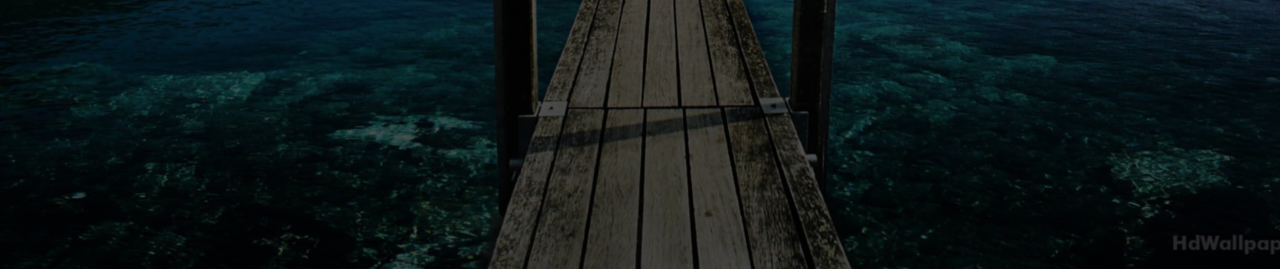
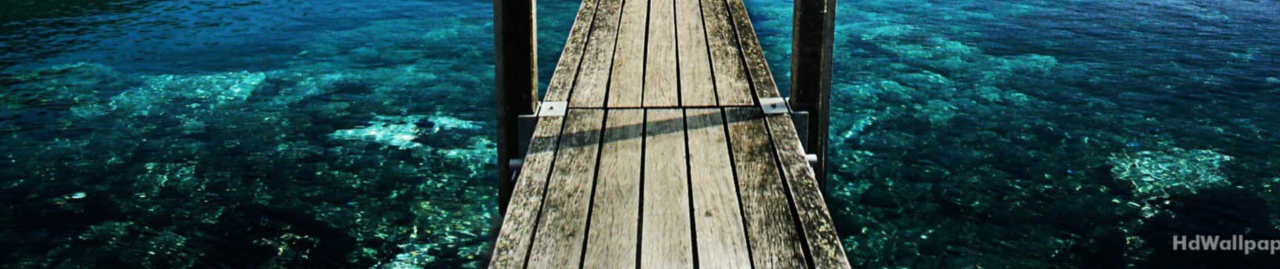
Before and after one commit to diwakr11/PGI, a plain HTML site: page index.html in a window 1280 px wide. Shown: the part 531-800 px from the top of the page. Drawn offline with nearby package versions, Linux system fonts and the light colour scheme.

Commit message:
Update style.css

```diff
--- a/CSS/style.css
+++ b/CSS/style.css
@@ -2,7 +2,7 @@ body
 {
     margin: 0;
     padding: 0;
-    background-image: linear-gradient(rgb(0,0,0,0.6),rgb(0,0,0,0.7)),url('../img/bg.jpg');
+    background-image: url('../img/bg.jpg');
     background-repeat: no-repeat;
     background-size: cover;
 }
```
